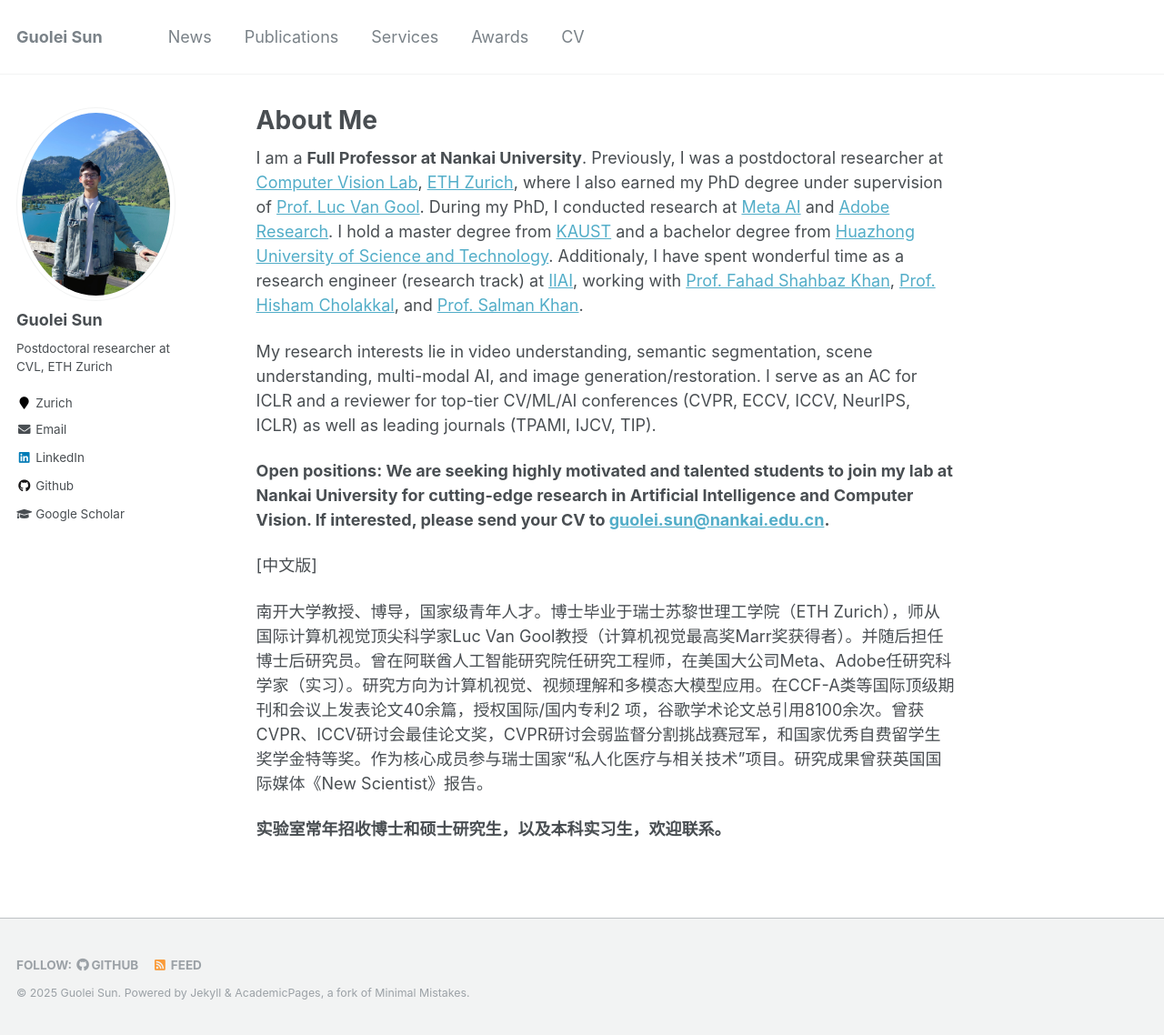
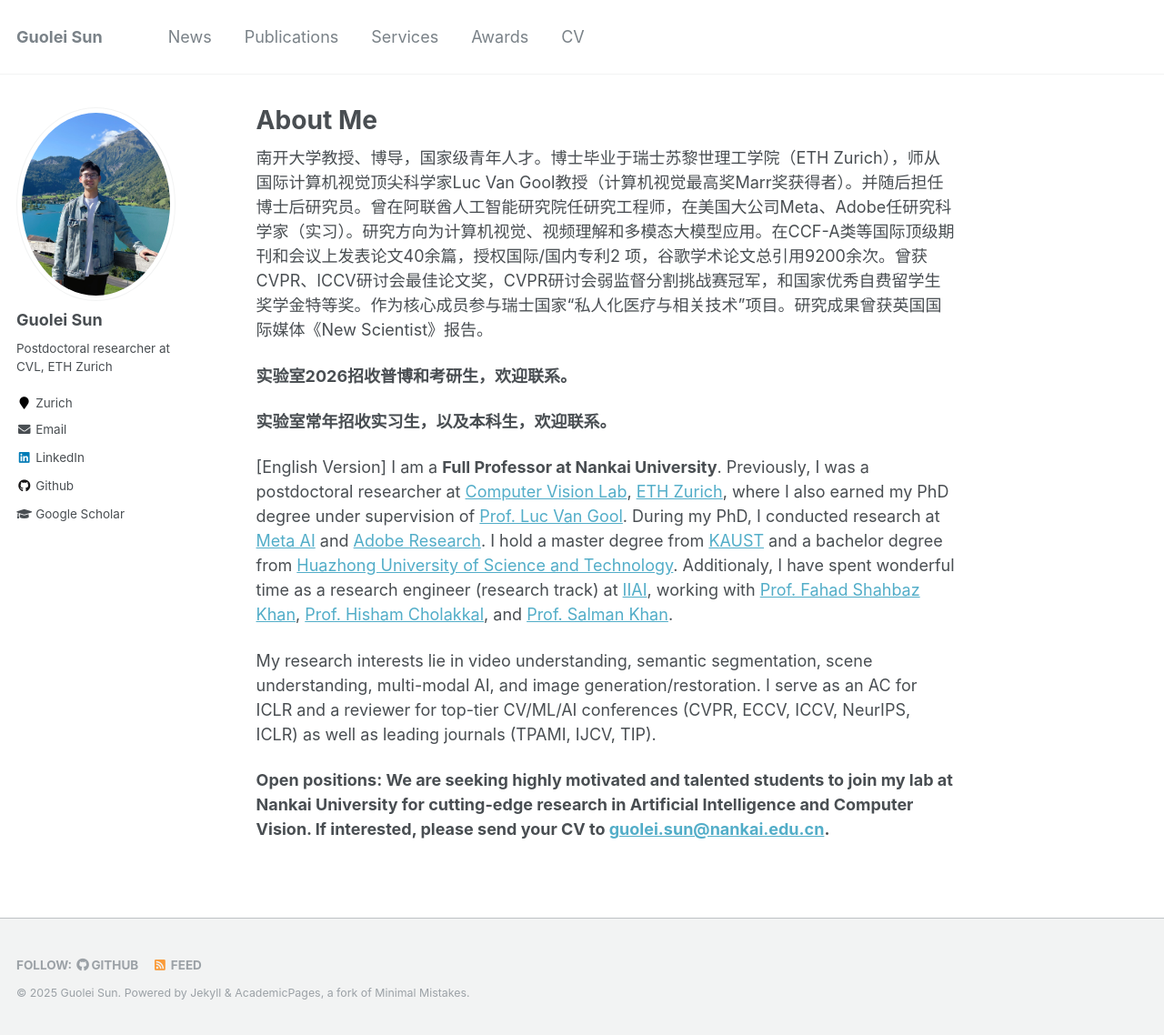
Before and after one commit to GuoleiSun/GuoleiSun.github.io, a Jekyll site: the page built from _pages/about.md, in a window 1280 px wide and 1138 px high. Shown: the whole window at 91% size. Built offline with Jekyll 4.4.1, drawn with Linux system fonts in a browser that asks for light colours.

Commit message:
Update about.md

```diff
--- a/_pages/about.md
+++ b/_pages/about.md
@@ -7,14 +7,14 @@ redirect_from:
   - /about/
   - /about.html
 ---
-I am a **Full Professor at Nankai University**. Previously, I was a postdoctoral researcher at [Computer Vision Lab](https://vision.ee.ethz.ch/), [ETH Zurich](https://ethz.ch/en.html), where I also earned my PhD degree under supervision of [Prof. Luc Van Gool](https://vision.ee.ethz.ch/people-details.OTAyMzM=.TGlzdC8zMjQ4LC0xOTcxNDY1MTc4.html). During my PhD, I conducted research at [Meta AI](https://ai.meta.com/) and [Adobe Research](https://research.adobe.com/). I hold a master degree from [KAUST](https://www.kaust.edu.sa/en) and a bachelor degree from [Huazhong University of Science and Technology](https://www.hust.edu.cn). Additionaly, I have spent wonderful time as a research engineer (research track) at [IIAI](http://www.inceptioniai.org), working with [Prof. Fahad Shahbaz Khan](https://sites.google.com/view/fahadkhans/home), [Prof. Hisham Cholakkal](https://mbzuai.ac.ae/study/faculty/hisham-cholakkal), and [Prof. Salman Khan](https://salman-h-khan.github.io).
+南开大学教授、博导，国家级青年人才。博士毕业于瑞士苏黎世理工学院（ETH Zurich），师从国际计算机视觉顶尖科学家Luc Van Gool教授（计算机视觉最高奖Marr奖获得者）。并随后担任博士后研究员。曾在阿联酋人工智能研究院任研究工程师，在美国大公司Meta、Adobe任研究科学家（实习）。研究方向为计算机视觉、视频理解和多模态大模型应用。在CCF-A类等国际顶级期刊和会议上发表论文40余篇，授权国际/国内专利2 项，谷歌学术论文总引用9200余次。曾获CVPR、ICCV研讨会最佳论文奖，CVPR研讨会弱监督分割挑战赛冠军，和国家优秀自费留学生奖学金特等奖。作为核心成员参与瑞士国家“私人化医疗与相关技术”项目。研究成果曾获英国国际媒体《New Scientist》报告。
+
+<strong>实验室2026招收普博和考研生，欢迎联系。<strong>
+
+<strong>实验室常年招收实习生，以及本科生，欢迎联系。<strong>
+
+[English Version] I am a **Full Professor at Nankai University**. Previously, I was a postdoctoral researcher at [Computer Vision Lab](https://vision.ee.ethz.ch/), [ETH Zurich](https://ethz.ch/en.html), where I also earned my PhD degree under supervision of [Prof. Luc Van Gool](https://vision.ee.ethz.ch/people-details.OTAyMzM=.TGlzdC8zMjQ4LC0xOTcxNDY1MTc4.html). During my PhD, I conducted research at [Meta AI](https://ai.meta.com/) and [Adobe Research](https://research.adobe.com/). I hold a master degree from [KAUST](https://www.kaust.edu.sa/en) and a bachelor degree from [Huazhong University of Science and Technology](https://www.hust.edu.cn). Additionaly, I have spent wonderful time as a research engineer (research track) at [IIAI](http://www.inceptioniai.org), working with [Prof. Fahad Shahbaz Khan](https://sites.google.com/view/fahadkhans/home), [Prof. Hisham Cholakkal](https://mbzuai.ac.ae/study/faculty/hisham-cholakkal), and [Prof. Salman Khan](https://salman-h-khan.github.io).
 
 My research interests lie in video understanding, semantic segmentation, scene understanding, multi-modal AI, and image generation/restoration. I serve as an AC for ICLR and a reviewer for top-tier CV/ML/AI conferences (CVPR, ECCV, ICCV, NeurIPS, ICLR) as well as leading journals (TPAMI, IJCV, TIP).
 
 <strong>Open positions<strong>: We are seeking highly motivated and talented students to join my lab at Nankai University for cutting-edge research in Artificial Intelligence and Computer Vision. If interested, please send your CV to <guolei.sun@nankai.edu.cn>.
-
-[中文版]
-
-南开大学教授、博导，国家级青年人才。博士毕业于瑞士苏黎世理工学院（ETH Zurich），师从国际计算机视觉顶尖科学家Luc Van Gool教授（计算机视觉最高奖Marr奖获得者）。并随后担任博士后研究员。曾在阿联酋人工智能研究院任研究工程师，在美国大公司Meta、Adobe任研究科学家（实习）。研究方向为计算机视觉、视频理解和多模态大模型应用。在CCF-A类等国际顶级期刊和会议上发表论文40余篇，授权国际/国内专利2 项，谷歌学术论文总引用8100余次。曾获CVPR、ICCV研讨会最佳论文奖，CVPR研讨会弱监督分割挑战赛冠军，和国家优秀自费留学生奖学金特等奖。作为核心成员参与瑞士国家“私人化医疗与相关技术”项目。研究成果曾获英国国际媒体《New Scientist》报告。
-
-<strong>实验室常年招收博士和硕士研究生，以及本科实习生，欢迎联系。<strong>
```
